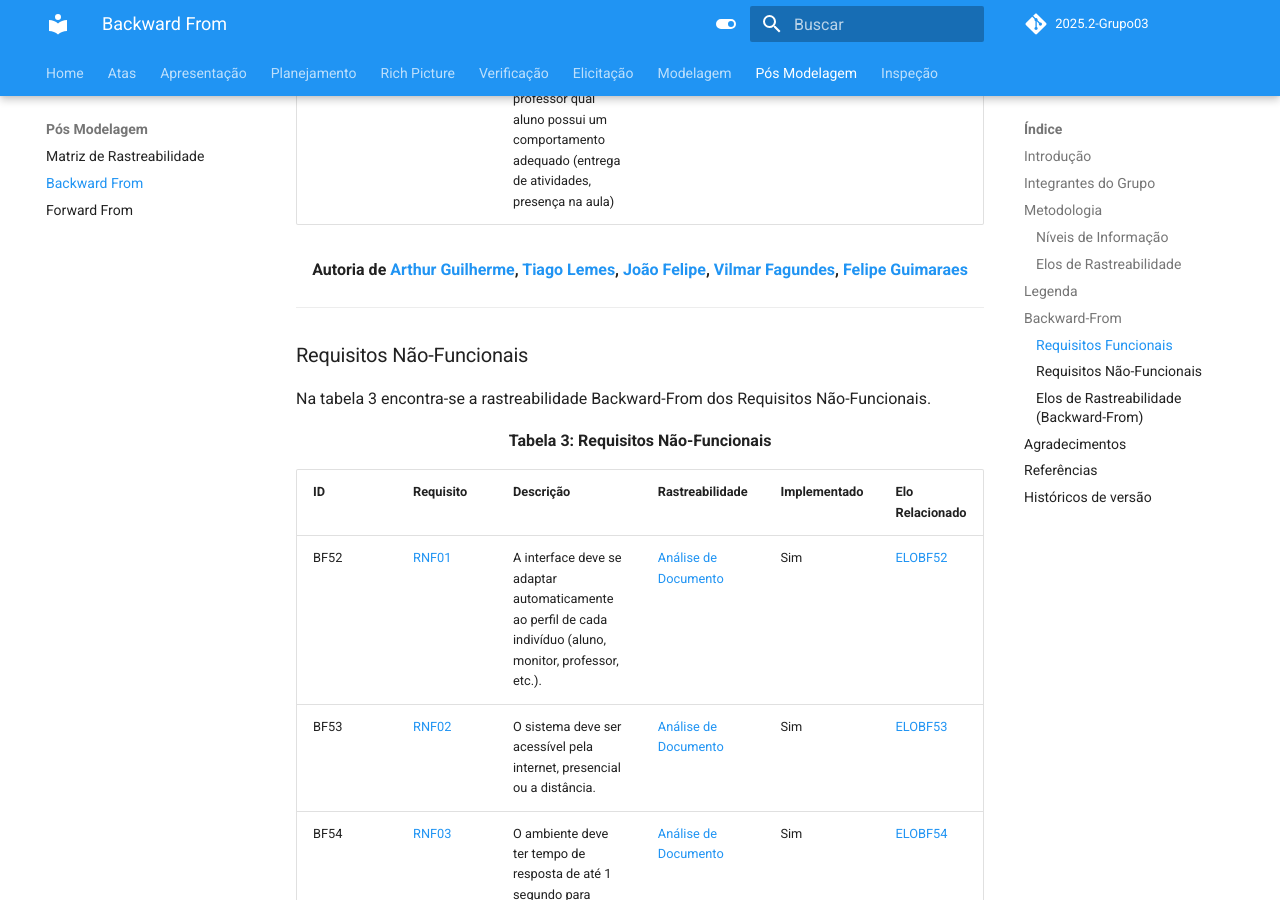
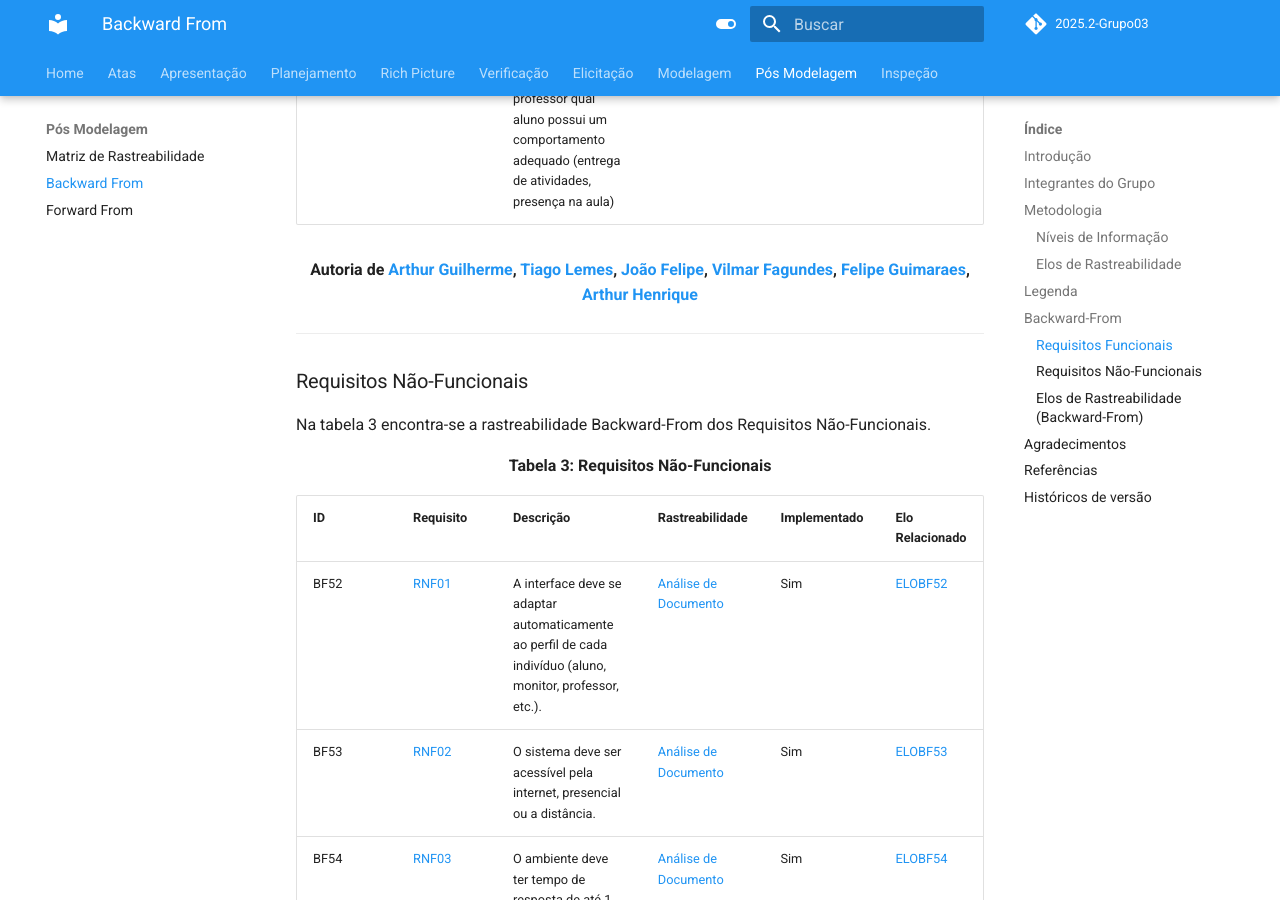
Before and after one commit to Requisitos-de-Software/2025.2-Grupo03, an MkDocs documentation site: the page built from docs/Pos-modelagem/backward.md, in a window 1280 px wide and 900 px high, scrolled down 10273 px. Built offline with MkDocs 1.6.1 and Material for MkDocs 9.7.7, drawn with Linux system fonts in a browser that asks for light colours; comment, search, counter and statistics services are not loaded.

Commit message:
Update autorias backward

```diff
--- a/docs/Pos-modelagem/backward.md
+++ b/docs/Pos-modelagem/backward.md
@@ -134,7 +134,7 @@ Na tabela 2 encontra-se a rastreabilidade Backward-From dos Requisitos Funcionai
 | <a id="BF51"></a>BF51 | [RF51](https://requisitos-de-software.github.io/2025.2-Grupo03/Elicitacao/requisitos_elicitados/#RF51) | O sistema deve apresentar ao professor qual aluno possui um comportamento adequado (entrega de atividades, presença na aula) | [Entrevista](https://requisitos-de-software.github.io/2025.2-Grupo03/Elicitacao/entrevista/) | Não | [ELOBF51](#ELOBF51) |
 
 
-<div align="center"><strong> Autoria de <a href="https://github.com/ArthurGuilher62"> Arthur Guilherme</a>, <a href="https://github.com/TiagoTeixeira-2005">Tiago Lemes</a>, <a href="https://github.com/MrBolt2005">João Felipe</a>, <a href="https://github.com/VilmarFagundes">Vilmar Fagundes</a>, <a href="https://github.com/felipegf1">Felipe Guimaraes</a></strong></div>
+<div align="center"><strong> Autoria de <a href="https://github.com/ArthurGuilher62"> Arthur Guilherme</a>, <a href="https://github.com/TiagoTeixeira-2005">Tiago Lemes</a>, <a href="https://github.com/MrBolt2005">João Felipe</a>, <a href="https://github.com/VilmarFagundes">Vilmar Fagundes</a>, <a href="https://github.com/felipegf1">Felipe Guimaraes</a>, <a href="https://github.com/arthurhvieira1">Arthur Henrique</a></strong></div>
 
 ---
 
@@ -160,7 +160,7 @@ Na tabela 3 encontra-se a rastreabilidade Backward-From dos Requisitos Não-Func
 | <a id="BF64"></a>BF64 | [RNF14](https://requisitos-de-software.github.io/2025.2-Grupo03/Elicitacao/requisitos_elicitados/#RNF14) | O sistema deve permitir escalabilidade para atender um número crescente de alunos e módulos sem perda de desempenho. | [Entrevista](https://requisitos-de-software.github.io/2025.2-Grupo03/Elicitacao/entrevista/) | Sim | [ELOBF64](#ELOBF64) |
 | <a id="BF65"></a>BF65 | [RNF15](https://requisitos-de-software.github.io/2025.2-Grupo03/Elicitacao/requisitos_elicitados/#RNF15) | O sistema deve garantir a privacidade dos dados dos estudantes em conformidade com a LGPD. | [Entrevista](https://requisitos-de-software.github.io/2025.2-Grupo03/Elicitacao/entrevista/) | Sim | [ELOBF65](#ELOBF65) |
 
-<div align="center"><strong> Autoria de <a href="https://github.com/ArthurGuilher62"> Arthur Guilherme</a>, <a href="https://github.com/TiagoTeixeira-2005">Tiago Lemes</a>, <a href="https://github.com/MrBolt2005">João Felipe</a>, <a href="https://github.com/VilmarFagundes">Vilmar Fagundes</a>, <a href="https://github.com/felipegf1">Felipe Guimaraes</a></strong></div>
+<div align="center"><strong> Autoria de <a href="https://github.com/ArthurGuilher62"> Arthur Guilherme</a>, <a href="https://github.com/TiagoTeixeira-2005">Tiago Lemes</a>, <a href="https://github.com/MrBolt2005">João Felipe</a>, <a href="https://github.com/VilmarFagundes">Vilmar Fagundes</a>, <a href="https://github.com/felipegf1">Felipe Guimaraes</a>, <a href="https://github.com/arthurhvieira1">Arthur Henrique</a></strong></div>
 
 ---
 
```
